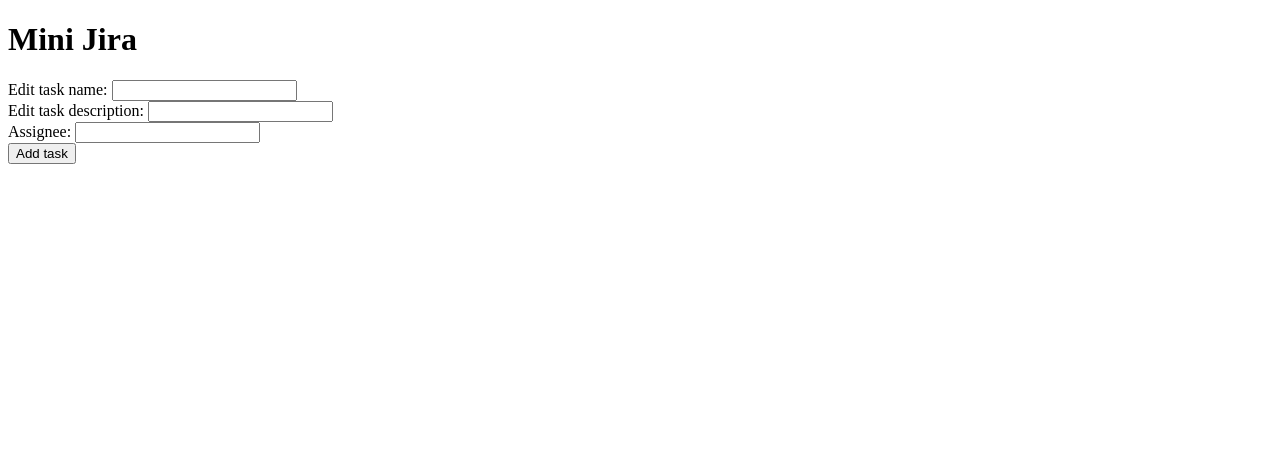
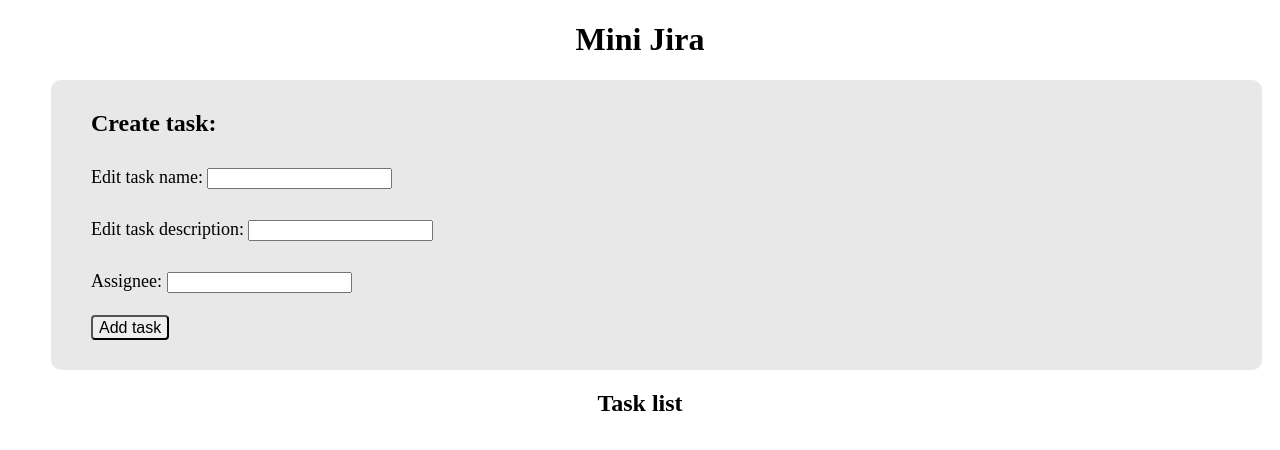
Before and after one commit to YaroslavaOdin/MiniJira, an Angular app: page / in a window 1280 px wide. Shown: the top 450 px of the page. Built offline with nearby package versions, Linux system fonts and the light colour scheme.

Commit message:
Added styles.

```diff
--- a/src/app/app.component.css
+++ b/src/app/app.component.css
@@ -0,0 +1,3 @@
+h1 {
+    text-align: center;
+}
--- a/src/app/task/add-task/add-task.component.css
+++ b/src/app/task/add-task/add-task.component.css
@@ -0,0 +1,29 @@
+button {
+    height: 25px;
+    margin-top: 22px;
+    margin-bottom: 20px;
+    cursor: pointer;
+    background-color: #eee;
+    border-radius: 4px;
+    font-size: 16px;
+    padding-top: 2px;
+}
+
+button:hover {
+    color: white;
+    background-color: #42545C;
+}
+
+form {
+    margin-left: 43px;
+    margin-right: 10px;
+    background-color: #e8e8e8;
+    border-radius: 10px;
+    padding: 10px;
+    padding-left: 40px;
+}
+
+div {
+    margin-top: 30px;
+    font-size: 18px;
+}
--- a/src/app/task/add-task/add-task.component.html
+++ b/src/app/task/add-task/add-task.component.html
@@ -1,4 +1,5 @@
 <form>
+    <h2>Create task:</h2>
     <div>
         <label for="task-name">Edit task name: </label>
         <input id="new-task-name" #taskName/>
--- a/src/app/task/task-detail/task-detail.component.css
+++ b/src/app/task/task-detail/task-detail.component.css
@@ -1,3 +1,29 @@
 .task {
-    margin: 50px;
+    margin: 40px;
+    margin-right: 10px;
+    background-color: #e8e8e8;
+    color: #3d3d3d;
+    border-radius: 10px;
+    padding: 10px;
+    padding-left: 30px;
 }
+
+button {
+    height: 25px;
+    margin-top: 22px;
+    margin-bottom: 20px;
+    cursor: pointer;
+    background-color: #eee;
+    border-radius: 4px;
+    font-size: 16px;
+    padding-top: 2px;
+}
+
+button:hover {
+    color: white;
+    background-color: #42545C;
+}
+
+h2 {
+    text-align: center;
+}
--- a/src/app/task/task-detail/task-detail.component.html
+++ b/src/app/task/task-detail/task-detail.component.html
@@ -1,5 +1,5 @@
 <div *ngIf="task" class="task">
-
+    <h2>Task editor</h2>
     <h3>{{ task.name }}</h3>
     <div>
         <label for="task-name">Edit task name: </label>
--- a/src/app/task/task-list.component.css
+++ b/src/app/task/task-list.component.css
@@ -1,3 +1,45 @@
+h2 {
+    text-align: center;
+    margin-left: -40px;
+}
+
 li {
+    display: flex;
     list-style-type: none;
+    padding: 5px 10px;
+    text-decoration: none;
+    margin-right: 10px;
+    margin-top: 10px;
+    background-color: #e8e8e8;
+    color: #3d3d3d;
+    border-radius: 10px;
+    padding-left: 40px;
 }
+
+button {
+    height: 28px;
+    margin-top: 22px;
+    margin-left: 20px;
+    cursor: pointer;
+    background-color: #eee;
+    border-radius: 4px;
+    font-size: 20px;
+}
+
+button:hover {
+    color: white;
+    background-color: #42545C;
+}
+
+h3 {
+    font-size: 22px;
+}
+
+h3:hover {
+    color: rgb(133, 0, 173);
+    cursor: pointer;
+}
+
+h3.active {
+    color: rgb(133, 0, 173);
+}
--- a/src/app/task/task-list.component.html
+++ b/src/app/task/task-list.component.html
@@ -1,6 +1,6 @@
 <app-add-task></app-add-task>
-
 <ul class="tasksList">
+    <h2>Task list</h2>
     <li *ngFor="let task of tasks">
         <h3 (click)="onSelect(task)">{{ task.name }}</h3>
         <button (click)="remove(task)">Delete</button>
```
